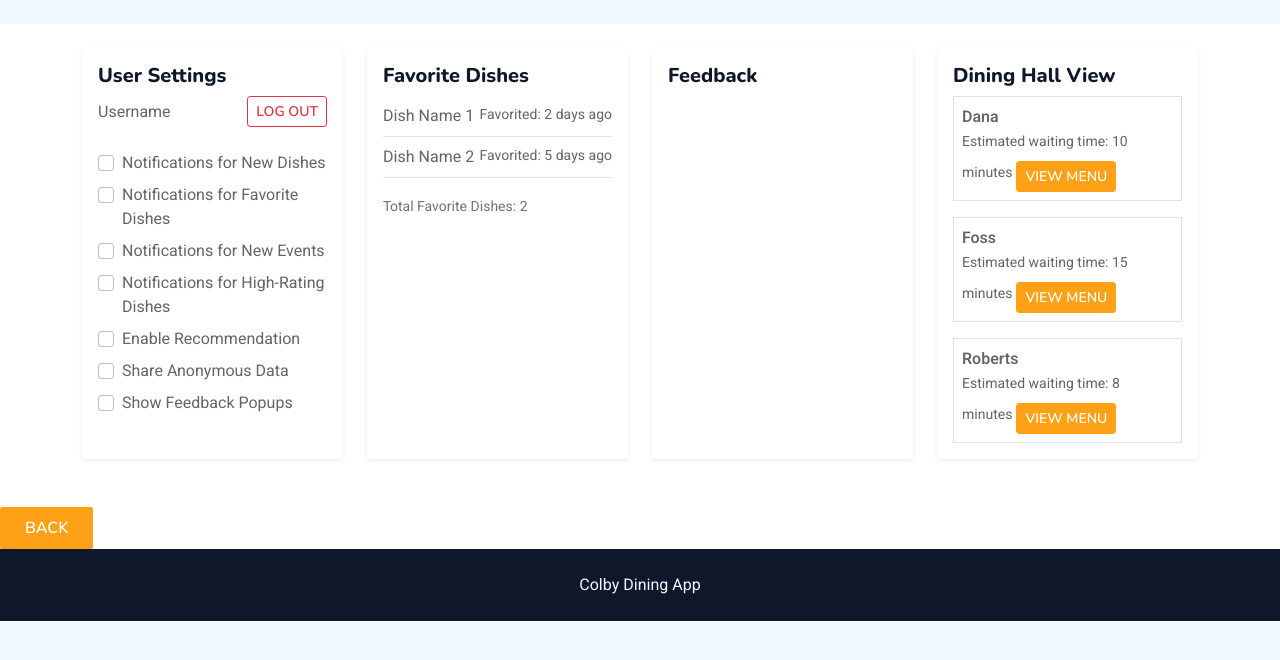
After one commit to cathymonkey/Colby-Dining-App, a Python web app: template templates/userdashboard.html in a window 1280 px wide. The commit adds this page. Shown: the top 660 px of the page. Run offline with Jinja, Linux system fonts and the light colour scheme; the template is opened without the code that fills it, so the values that code supplies are empty; some libraries are stand-ins or nearby versions.

Commit message:
New user dashboard page and waiting time
Added wait time to the main page and created a user dashboard page which is now linked to the main page.

```diff
--- /dev/null
+++ b/templates/userdashboard.html
@@ -0,0 +1,181 @@
+<!DOCTYPE html>
+<html lang="en">
+
+<head>
+    <meta charset="utf-8">
+    <title>Colby Dining App</title>
+    <meta content="width=device-width, initial-scale=1.0" name="viewport">
+    <meta content="" name="keywords">
+    <meta content="" name="description">
+
+    <!-- Favicon -->
+    <link href="img/favicon.ico" rel="icon">
+
+    <!-- Google Web Fonts -->
+    <link rel="preconnect" href="https://fonts.googleapis.com">
+    <link rel="preconnect" href="https://fonts.gstatic.com" crossorigin>
+    <link href="https://fonts.googleapis.com/css2?family=Heebo:wght@400;500;600&family=Nunito:wght@600;700;800&family=Pacifico&display=swap" rel="stylesheet">
+
+    <!-- Icon Font Stylesheet -->
+    <link href="https://cdnjs.cloudflare.com/ajax/libs/font-awesome/5.10.0/css/all.min.css" rel="stylesheet">
+    <link href="https://cdn.jsdelivr.net/npm/bootstrap-icons@1.4.1/font/bootstrap-icons.css" rel="stylesheet">
+
+    <!-- Libraries Stylesheet -->
+    <link href="../static/lib/animate/animate.min.css" rel="stylesheet">
+    <link href="../static/lib/owlcarousel/assets/owl.carousel.min.css" rel="stylesheet">
+    <link href="../static/lib/tempusdominus/css/tempusdominus-bootstrap-4.min.css" rel="stylesheet" />
+
+    <link href="../static/css/bootstrap.min.css" rel="stylesheet">
+
+    <link href="../static/css/style.css" rel="stylesheet">
+</head>
+
+<body>
+    <div class="container-xxl bg-white p-0">
+
+        <div class="container my-5">
+            <div class="row g-4">
+                <div class="col-lg-3">
+                    <div class="card border-0 shadow-sm h-100">
+                        <div class="card-body">
+                            <h5 class="card-title">User Settings</h5>
+                            <div class="d-flex justify-content-between align-items-center mb-4">
+                                <span>Username</span>
+                                <a href="login.html" class="btn btn-sm btn-outline-danger">Log Out</a>
+                            </div>
+
+                            <form>
+                                <div class="form-check mb-2">
+                                    <input class="form-check-input" type="checkbox" id="notificationsNewDishes">
+                                    <label class="form-check-label" for="notificationsNewDishes">Notifications for New Dishes</label>
+                                </div>
+                                <div class="form-check mb-2">
+                                    <input class="form-check-input" type="checkbox" id="notificationsFavoriteDishes">
+                                    <label class="form-check-label" for="notificationsFavoriteDishes">Notifications for Favorite Dishes</label>
+                                </div>
+                                <div class="form-check mb-2">
+                                    <input class="form-check-input" type="checkbox" id="notificationsNewEvents">
+                                    <label class="form-check-label" for="notificationsNewEvents">Notifications for New Events</label>
+                                </div>
+                                <div class="form-check mb-2">
+                                    <input class="form-check-input" type="checkbox" id="notificationsHighRatingDishes">
+                                    <label class="form-check-label" for="notificationsHighRatingDishes">Notifications for High-Rating Dishes</label>
+                                </div>
+                                <div class="form-check mb-2">
+                                    <input class="form-check-input" type="checkbox" id="enableRecommendation">
+                                    <label class="form-check-label" for="enableRecommendation">Enable Recommendation</label>
+                                </div>
+                                <div class="form-check mb-2">
+                                    <input class="form-check-input" type="checkbox" id="shareAnonymousData">
+                                    <label class="form-check-label" for="shareAnonymousData">Share Anonymous Data</label>
+                                </div>
+                                <div class="form-check mb-2">
+                                    <input class="form-check-input" type="checkbox" id="showFeedbackPopups">
+                                    <label class="form-check-label" for="showFeedbackPopups">Show Feedback Popups</label>
+                                </div>
+                            </form>
+                        </div>
+                    </div>
+                </div>
+
+
+
+
+
+
+                <div class="col-lg-3">
+                    <div class="card border-0 shadow-sm h-100">
+                        <div class="card-body d-flex flex-column">
+                            <h5 class="card-title">Favorite Dishes</h5>
+                            <div class="overflow-auto" style="max-height: 250px;">
+                                <div class="d-flex justify-content-between py-2 border-bottom">
+                                    <span>Dish Name 1</span>
+                                    <small>Favorited: 2 days ago</small>
+                                </div>
+
+
+                                <div class="d-flex justify-content-between py-2 border-bottom">
+                                    <span>Dish Name 2</span>
+                                    <small>Favorited: 5 days ago</small>
+                                </div>
+
+
+
+                            </div>
+                            <div class="mt-3">
+                                <small class="text-muted">Total Favorite Dishes: <span id="favoriteCount">2</span></small>
+                            </div>
+                        </div>
+                    </div>
+                </div>
+
+
+
+                <div class="col-lg-3">
+                    <div class="card border-0 shadow-sm h-100">
+                        <div class="card-body">
+                            <h5 class="card-title">Feedback</h5>
+
+
+
+                        </div>
+                    </div>
+                </div>
+
+
+
+
+                <div class="col-lg-3">
+                    <div class="card border-0 shadow-sm h-100">
+                        <div class="card-body">
+                            <h5 class="card-title">Dining Hall View</h5>
+                            <div class="d-flex flex-column gap-3">
+                                <div class="border p-2">
+                                    <span class="d-block fw-bold">Dana</span>
+                                    <small>Estimated waiting time: 10 minutes</small>
+                                    <button class="btn btn-sm btn-primary mt-2">View Menu</button>
+                                </div>
+                                <div class="border p-2">
+                                    <span class="d-block fw-bold">Foss</span>
+                                    <small>Estimated waiting time: 15 minutes</small>
+                                    <button class="btn btn-sm btn-primary mt-2">View Menu</button>
+                                </div>
+                                <div class="border p-2">
+                                    <span class="d-block fw-bold">Roberts</span>
+                                    <small>Estimated waiting time: 8 minutes</small>
+                                    <button class="btn btn-sm btn-primary mt-2">View Menu</button>
+                                </div>
+                            </div>
+                        </div>
+                    </div>
+                </div>
+            </div>
+        </div>
+
+
+
+
+        <a href="index.html" class="btn btn-primary py-2 px-4">Back</a>
+
+
+
+        <footer class="bg-dark text-light text-center py-4">
+            <p class="m-0">Colby Dining App</p>
+        </footer>
+
+    </div>
+
+
+    <script src="https://code.jquery.com/jquery-3.4.1.min.js"></script>
+    <script src="https://cdn.jsdelivr.net/npm/bootstrap@5.0.0/dist/js/bootstrap.bundle.min.js"></script>
+    <script src="lib/wow/wow.min.js"></script>
+    <script src="lib/owlcarousel/owl.carousel.min.js"></script>
+    <script src="lib/tempusdominus/js/moment.min.js"></script>
+    <script src="lib/tempusdominus/js/moment-timezone.min.js"></script>
+    <script src="lib/tempusdominus/js/tempusdominus-bootstrap-4.min.js"></script>
+
+
+    <script src="js/main.js"></script>
+</body>
+
+</html>
```
Also changed, not shown: templates/index.html (+31 -1 lines).
